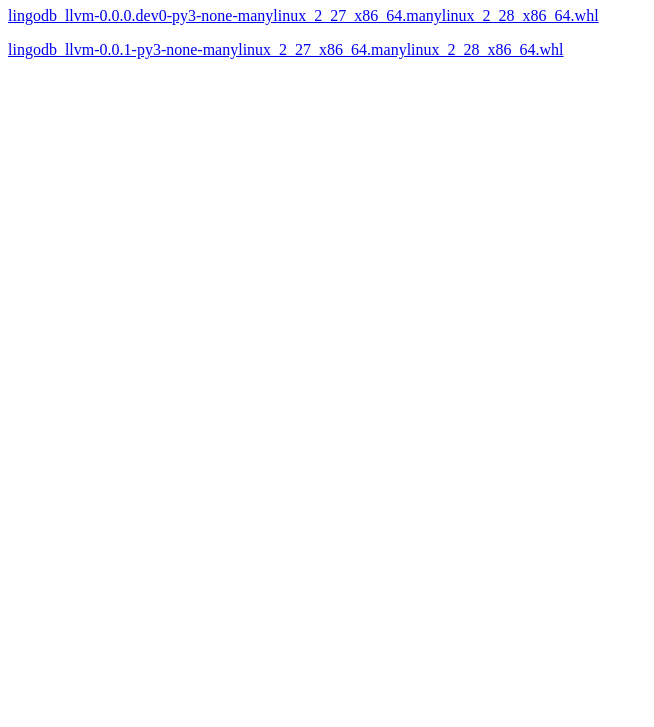
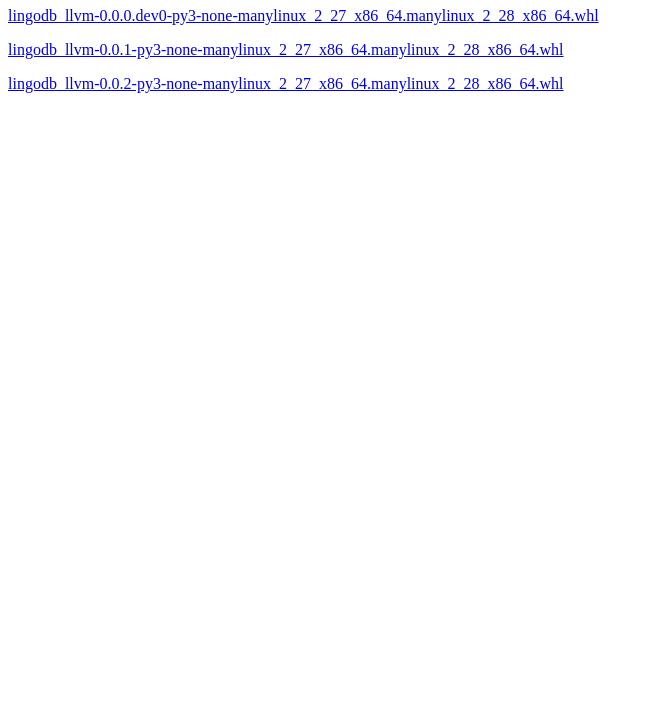
Before and after one commit to lingo-db/dev-dependencies, a plain HTML site: page index.html in a window 1280 px wide. Shown: the part 73-800 px from the top of the page, without its empty margins (0-654 px from the left). Drawn offline with Linux system fonts and the light colour scheme.

Commit message:
Update index.html

```diff
--- a/index.html
+++ b/index.html
@@ -7,5 +7,7 @@
 	<h1>Wheel Repo</h1>
 	<p><a href="https://github.com/lingo-db/dev-dependencies/releases/download/llvm_593cf8d0/lingodb_llvm-0.0.0.dev0-py3-none-manylinux_2_27_x86_64.manylinux_2_28_x86_64.whl">lingodb_llvm-0.0.0.dev0-py3-none-manylinux_2_27_x86_64.manylinux_2_28_x86_64.whl</a></p>
 	<p><a href="https://github.com/lingo-db/dev-dependencies/releases/download/llvm_ec40097/lingodb_llvm-0.0.1-py3-none-manylinux_2_27_x86_64.manylinux_2_28_x86_64.whl">lingodb_llvm-0.0.1-py3-none-manylinux_2_27_x86_64.manylinux_2_28_x86_64.whl</a></p>
-	  </body>
+
+  	<p><a href="https://github.com/lingo-db/dev-dependencies/releases/download/llvm_1199e5b/lingodb_llvm-0.0.2-py3-none-manylinux_2_27_x86_64.manylinux_2_28_x86_64.whl">lingodb_llvm-0.0.2-py3-none-manylinux_2_27_x86_64.manylinux_2_28_x86_64.whl</a></p>
+  </body>
 </html>
```
